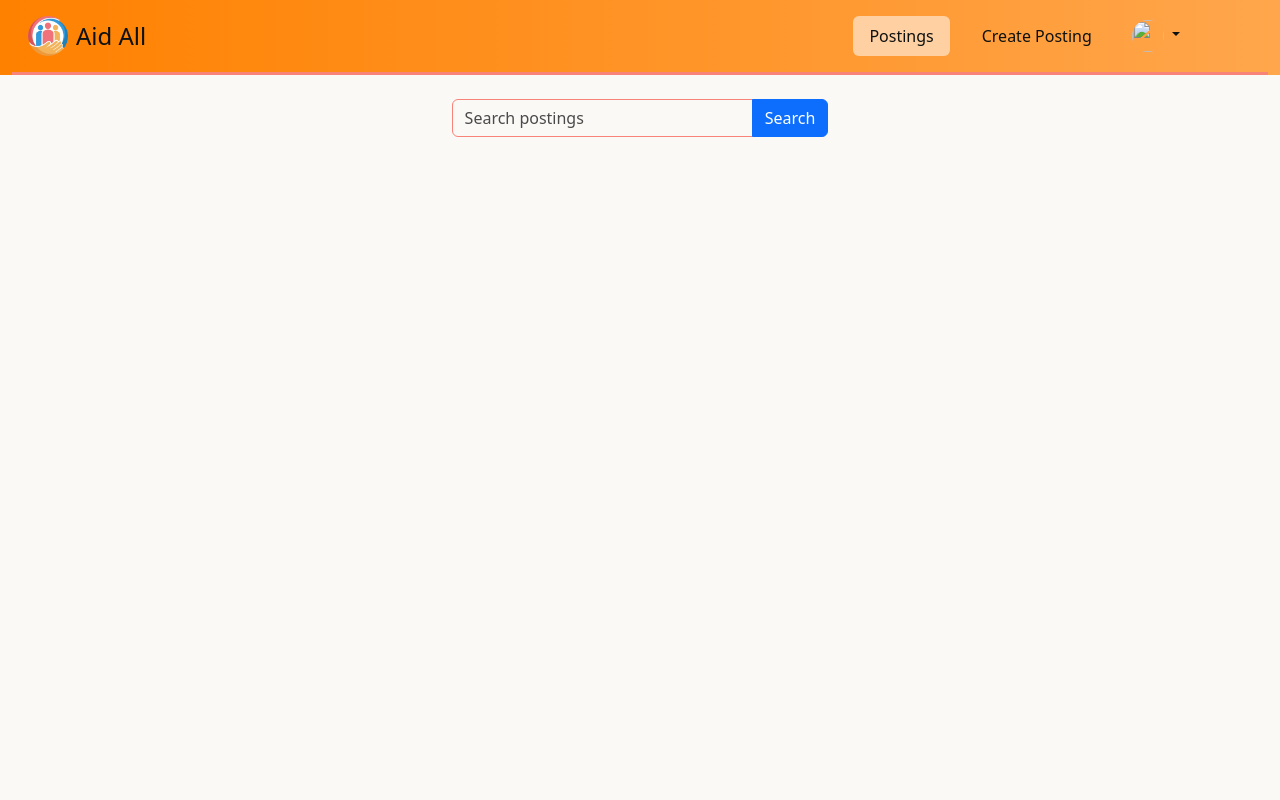
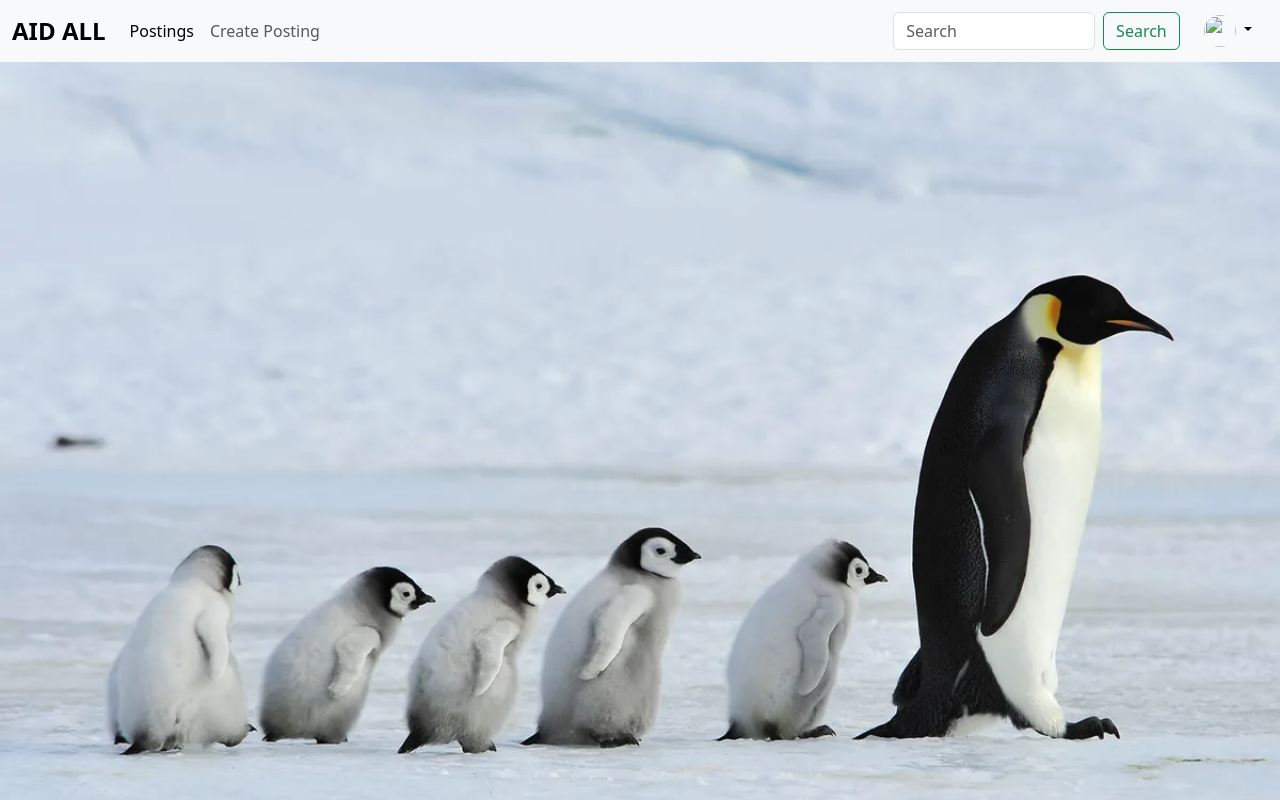
Before and after one commit to jackdkdf/AidAll, a Django app: page /posting/list in a window 1280 px wide. Run offline with Django 5.2, Linux system fonts and the light colour scheme; the visitor is signed in with stand-in values (Sample User, id 1); data that the repository does not hold is empty; some libraries are stand-ins or nearby versions.

Commit message:
Added new backgrounds, changed styling of postings, fixed dropdown menu

```diff
--- a/core/static/core/scss/custom.scss
+++ b/core/static/core/scss/custom.scss
@@ -42,23 +42,22 @@ $nav-pills-link-active-color: var(--bs-body-color);
 /*
 
 */
-
-[data-bs-theme="miami"] {
-    color-scheme: miami;
-    --bs-body-color: var(--bs-off-black);
-    --bs-body-color-rgb: var(--bs-off-black);
-    --bs-body-bg: var(--bs-off-white);
-    --bs-body-bg-rgb: var(--bs-off-white);
-    --bs-emphasis-color: var(--bs-sunrise);
-    --bs-emphasis-color-rgb: var(--bs-sunrise);
-    --bs-secondary-color: var(--bs-gray);
-    --bs-secondary-color-rgb: var(--bs-gray);
-    --bs-secondary-bg: var(--bs-orange);
-    --bs-secondary-bg-rgb: var(--bs-orange);
+[data-bs-theme="mint"] {
+    color-scheme: mint;
+    --bs-body-color: var(--bs-raisin-black);
+    --bs-body-color-rgb: var(--bs-raisin-black);
+    --bs-body-bg: var(--bs-verdigris);
+    --bs-body-bg-rgb: var(--bs-verdigris);
+    --bs-emphasis-color: var(--bs-verdigris);
+    --bs-emphasis-color-rgb: var(--bs-verdigris);
+    --bs-secondary-color: var(--bs-tiffany-blue);
+    --bs-secondary-color-rgb: var(--bs-tiffany-blue);
+    --bs-secondary-bg: var(--bs-tiffany-blue);
+    --bs-secondary-bg-rgb: var(--bs-tiffany-blue);
     --bs-tertiary-color: rgba(222, 226, 230, 0.5);
     --bs-tertiary-color-rgb: 222, 226, 230;
-    --bs-tertiary-bg: var(--bs-oranite);
-    --bs-tertiary-bg-rgb: var(--bs-oranite);
+    --bs-tertiary-bg: var(--bs-mint-cream);
+    --bs-tertiary-bg-rgb: var(--bs-mint-cream);
     --bs-primary-text-emphasis: #6ea8fe;
     --bs-secondary-text-emphasis: #a7acb1;
     --bs-success-text-emphasis: #75b798;
@@ -83,27 +82,28 @@ $nav-pills-link-active-color: var(--bs-body-color);
     --bs-danger-border-subtle: #842029;
     --bs-light-border-subtle: #495057;
     --bs-dark-border-subtle: #343a40;
-    --bs-heading-color: var(--bs-baltic-sea);
-    --bs-link-color: var(--bs-rose-bud);
-    --bs-link-hover-color: var(--bs-rose-bud-300);
-    --bs-link-color-rgb: var(--bs-rose-bud);
-    --bs-link-hover-color-rgb: var(--bs-rose-bud-300);
+    --bs-heading-color: var(--bs-wenge);
+    --bs-link-color: var(--bs-wenge);
+    --bs-link-hover-color: var(--bs-wenge-300);
+    --bs-link-color-rgb: var(--bs-wenge);
+    --bs-link-hover-color-rgb: var(--bs-wenge-300);
     --bs-nav-pills-link-active-color: var(--bs-red);
     --bs-nav-tabs-link-active-color: #842029;
     --bs-nav-underline-link-active-color: #842029;
     --bs-nav-pills-link-active-bg: #842029;
-    --bs-nav-tabs-link-active-bg: var(--bs-wedge-wood);
-    --bs-nav-tabs-link-active-border-color: var(--bs-wedge-wood);
-    --bs-code-color: var(--bs-coral);
+    --bs-nav-tabs-link-active-bg: var(--bs-wenge);
+    --bs-nav-tabs-link-active-border-color: var(--bs-wenge);
+    --bs-code-color: #e685b5;
     --bs-highlight-color: #dee2e6;
     --bs-highlight-bg: #664d03;
-    --bs-border-color: var(--bs-coral);
+    --bs-border-color: #fff;
     --bs-border-color-translucent: rgba(255, 255, 255, 0.15);
     --bs-form-valid-color: #75b798;
     --bs-form-valid-border-color: #75b798;
     --bs-form-invalid-color: #ea868f;
     --bs-form-invalid-border-color: #ea868f;
   }
+
 
   .navbar-padding > li{
     padding-left: .5em;
@@ -199,3 +199,48 @@ $nav-pills-link-active-color: var(--bs-body-color);
   transform: scale(1.05);
   box-shadow: 0 10px 20px rgba(0,0,0,.12), 0 4px 8px rgba(0,0,0,.06);
 }
+
+#mainNavigation a {
+  font-family: 'Cabin', sans-serif;
+  font-size:14px;
+  text-transform:uppercase;
+  letter-spacing:2px;
+  text-shadow:1px 1px 2px rgba(0,0,0,0.4)
+}
+
+.dropdown-menu {
+  background:#03727d
+}
+a.dropdown-toggle {
+  color:#dfdfdf !important
+}
+a.dropdown-item:hover {
+  color:#03727d !important
+}
+.nav-item a{
+  color:#dfdfdf;
+}
+.nav-item a:hover {
+  color:#fff
+}
+.nav-item{
+  min-width:12vw;
+}
+#mainNavigation {
+  position:fixed;
+  top:0;
+  left:0;
+  width:100%;
+  z-index:123;
+  padding-bottom:120px;
+  /* Permalink - use to edit and share this gradient: https://colorzilla.com/gradient-editor/#000000+0,000000+100&0.65+0,0+100;Neutral+Density */
+background: -moz-linear-gradient(top,  rgba(0,0,0,0.65) 0%, rgba(0,0,0,0) 100%); /* FF3.6-15 */
+background: -webkit-linear-gradient(top,  rgba(0,0,0,0.65) 0%,rgba(0,0,0,0) 100%); /* Chrome10-25,Safari5.1-6 */
+background: linear-gradient(to bottom,  rgba(0,0,0,0.65) 0%,rgba(0,0,0,0) 100%); /* W3C, IE10+, FF16+, Chrome26+, Opera12+, Safari7+ */
+filter: progid:DXImageTransform.Microsoft.gradient( startColorstr='#a6000000', endColorstr='#00000000',GradientType=0 ); /* IE6-9 */
+}
+#navbarNavDropdown.collapsing .navbar-nav,
+#navbarNavDropdown.show .navbar-nav{
+  background:#037582;
+  padding:12px;
+}
--- a/core/templates/core/navbar.html
+++ b/core/templates/core/navbar.html
@@ -5,29 +5,31 @@
     {% block bscss %} {% endblock %}
 </head>
 
-<body data-bs-theme="miami" style="overscroll-behavior: none">
-    <div class="container-fluid" style="background: linear-gradient(90deg, var(--bs-secondary-bg), var(--bs-emphasis-color));">
-        <header class="d-flex flex-wrap justify-content-center align-items-center py-3 mb-4 ps-3 pe-6 border-bottom border-3">
-            <a href="{% url 'posting-list' %}" class="d-flex align-items-center mb-3 mb-md-0 me-md-auto link-body-emphasis text-decoration-none">
-                <img class="bi me-2" width="40" height="40" src="{% static 'core/img/logo.png' %}"/>
-                <span class="fs-4">Aid All</span>
-            </a>
-
-            <!-- Check for current active url, set active navbar item -->
-            {% with request.resolver_match.url_name as url_name %}
-            <ul class="nav nav-pills navbar-padding align-items-center justify-content-center">
-                <li class="nav-item">
-                    <a href="{% url 'posting-list' %}" class="nav-link{% if url_name == 'posting-list' %} active" aria-current="page" style="font-size: medium;{% endif %}{% if url_name == 'posting-search' %} active" aria-current="page" style="font-size: medium;{% endif %}">Postings</a>
-                </li>
-                <li class="nav-item">
-                    <a href="{% url 'posting-create' %}" class="nav-link{% if url_name == 'posting-create' %} active" aria-current="page" style="font-size: medium;{% endif %}{% if url_name == 'posting-search' %} active" aria-current="page" style="font-size: medium;{% endif %}">Create Posting</a>
-                </li>
-                {% endwith %}
-                <li class="nav-item dropdown align-items-center justify-content-center ms-2">
+<body data-bs-theme="light" class="vh-100 overflow-hidden" style="overscroll-behavior: none; background-image: url({% static 'core/img/login_background2.webp' %}); background-size: cover; background-repeat: no-repeat; background-position: center top">
+    <nav class="navbar navbar-expand-lg sticky-top bg-light navbar-light">
+        <div class="container-fluid">
+            <a class="navbar-brand fw-bold fs-4" href="{% url 'posting-list' %}">AID ALL</a>
+            <button class="navbar-toggler" type="button" data-bs-toggle="collapse" data-bs-target="#navbarSupportedContent" aria-controls="navbarSupportedContent" aria-expanded="false" aria-label="Toggle navigation">
+                <span class="navbar-toggler-icon"></span>
+            </button>
+            <div class="collapse navbar-collapse" id="navbarSupportedContent">
+                <ul class="navbar-nav me-auto mb-2 mb-lg-0">
+                    <li class="nav-item">
+                        <a class="nav-link active" aria-current="page" href="{% url 'posting-list' %}">Postings</a>
+                    </li>
+                    <li class="nav-item">
+                        <a class="nav-link" href="{% url 'posting-create' %}">Create Posting</a>
+                    </li>
+                </ul>
+                <form class="d-flex mb-lg-0" style="width: 25%;">
+                    <input class="form-control me-2" type="search" placeholder="Search" aria-label="Search">
+                    <button class="btn btn-outline-success" type="submit">Search</button>
+                </form>
+                <div class="ms-4 me-3 dropdown">
                     <a class="dropdown-toggle align-items-center link-body-emphasis text-decoration-none" href="#" id="navbarDropdownMenuLink" role="button" data-bs-toggle="dropdown" aria-haspopup="true" aria-expanded="false">
                         <img src="{{ user.socialaccount_set.all.0.get_avatar_url }}" width="32" height="32" class="bi rounded-circle"/>
                     </a>
-                    <div class="dropdown-menu mt-3" aria-labelledby="navbarDropdownMenuLink" style="border: 1px solid black">
+                    <div class="dropdown-menu dropdown-menu-end mt-3" aria-labelledby="navbarDropdownMenuLink" style="border: 1px solid black">
                         <a class="dropdown-item" href="#">Profile Settings</a>
                         <a class="dropdown-item" href="{% url 'application-list' %}">View Applicants</a>
                         <form method="post" action="{% url 'account_logout' %}" class="m-0">
@@ -35,10 +37,10 @@
                             <button class="dropdown-item" type="submit"> Logout</button>
                         </form>
                     </div>
-                </li>
-            </ul>
-        </header>
-    </div>
+                </div>
+            </div>
+        </div>
+    </nav>
 </body>
 
 {% block content %}
--- a/core/templates/core/posting_list.html
+++ b/core/templates/core/posting_list.html
@@ -13,21 +13,15 @@
 <link rel="stylesheet" href="{% static 'core/scss/custom.css' %}" />
 {% endblock%}
 {% block content %}
-<div id="posting-list"class="container-fluid">
-    <form action="{% url 'posting-search' %}" method="get" class="form-inline">
-        <div class="input-group mx-auto" style="width: 30%;">
-            <input name="q" type="text" class="form-control" placeholder="Search postings">
-            <button class="btn btn-primary" type="submit">Search</button>
-        </div>
-    </form>
+<div id="posting-list"class="container-fluid overflow-scroll">
     <div class="row row-cols-2 justify-content-center align-items-center ms-auto me-auto mt-4">
         {% for posting in page_obj %}
             <div class="col w-50 mb-4">
-                <div class="card shadow border border-dark">
+                <div class="card shadow border border-dark" style="background-color: rgba(255, 255, 255, 0.7); height: ">
                     <div class="card-body">
                         <div class="container-fluid">
                             <div class="row">
-                                <div class="col">
+                                <div class="col-3">
                                     <h5 class="card-title">{{posting.title}}</h5>
                                     <h6>{{posting.organization}}</h6>
                                     <h6>{{posting.city}}, {{posting.region}}, {{posting.country}}</h6>
@@ -44,6 +38,7 @@
             </div>
         {% endfor %}
     </div>
+</div>
 {% endblock %}
 {% block scripts %}
 <script src="https://ajax.googleapis.com/ajax/libs/jquery/3.7.1/jquery.min.js"></script>
```
Also changed, not shown: core/static/core/img/penguin_background.jpg (added), core/static/core/img/postings_background.jpeg (added), core/static/core/scss/custom.css, 1 other file.
